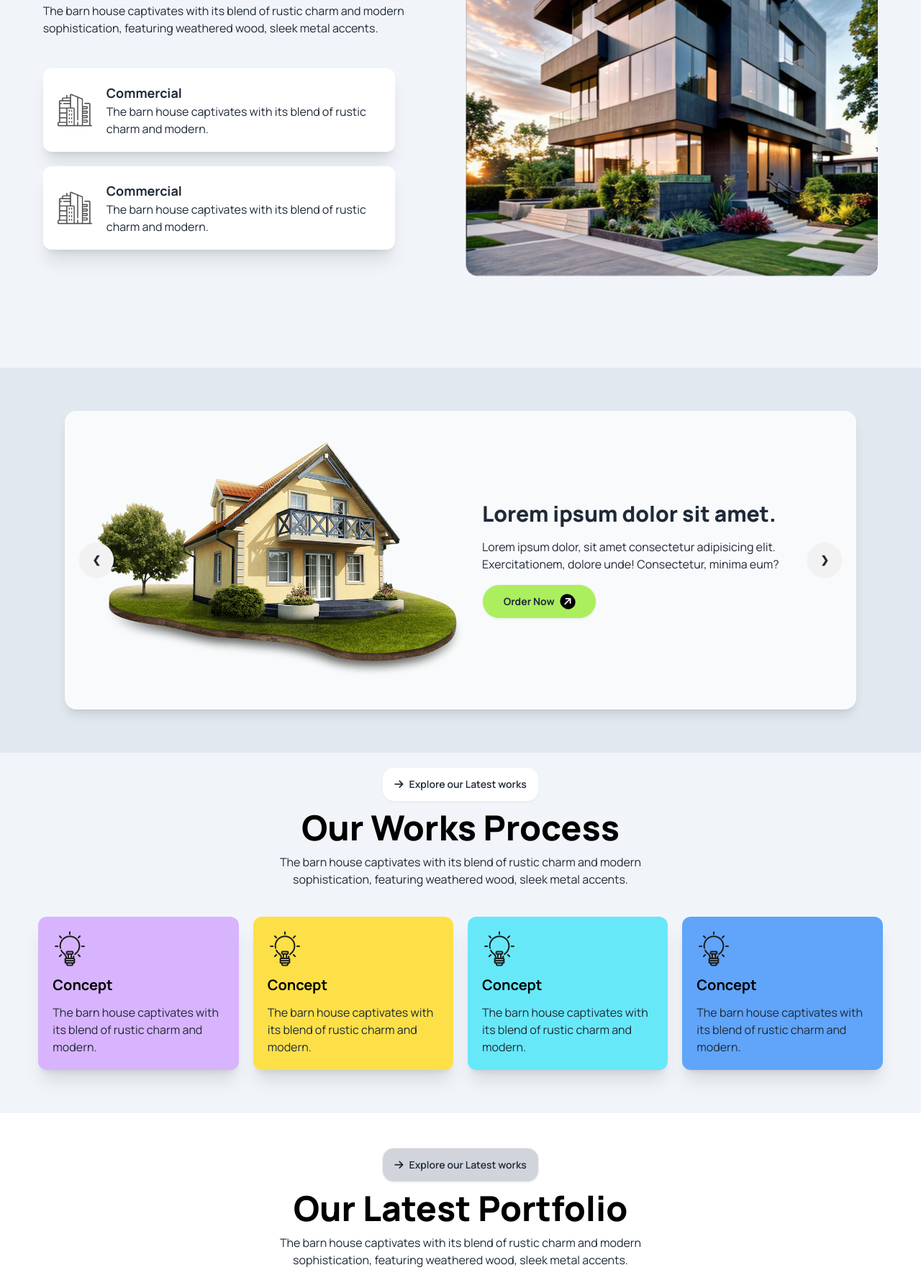
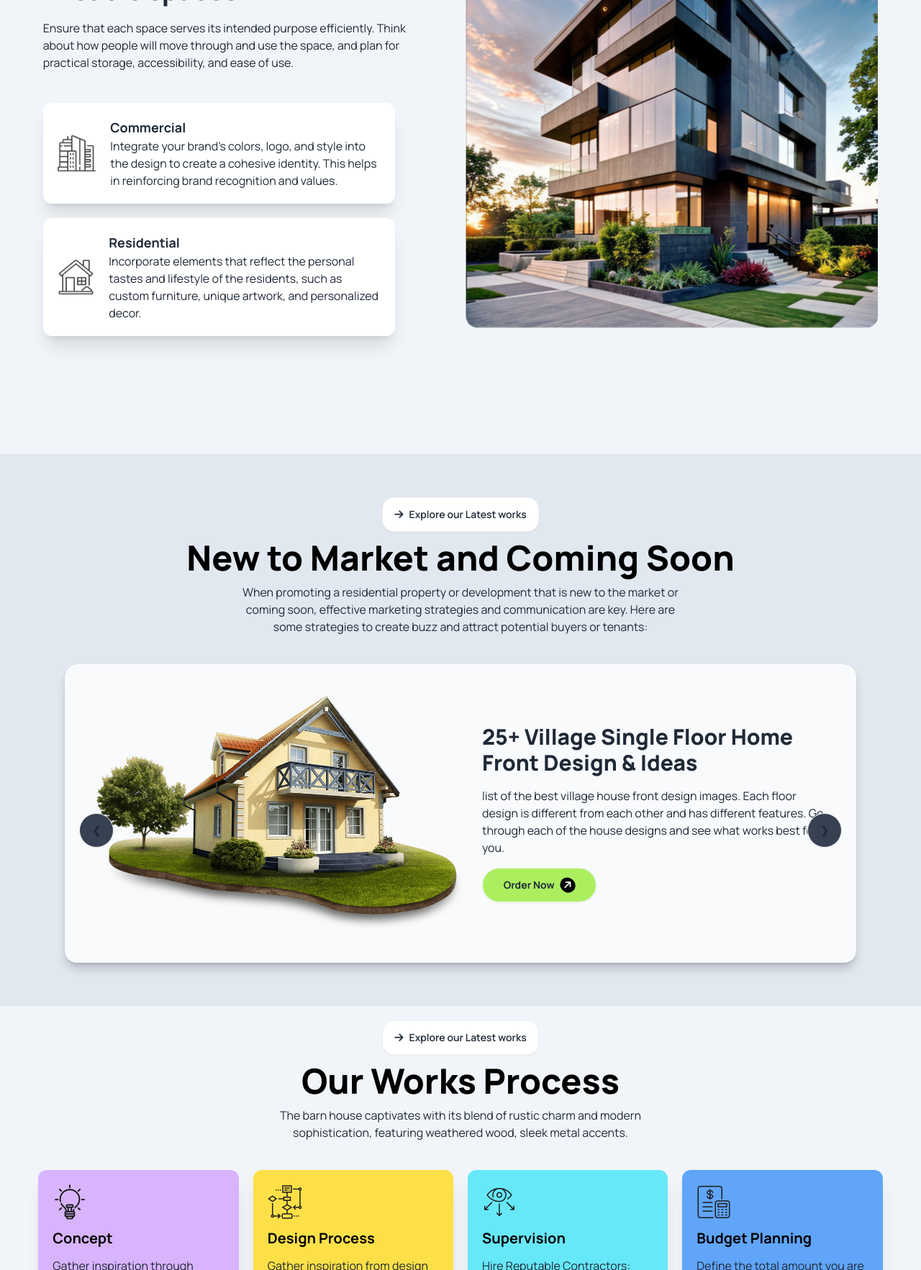
Before and after one commit to Rahul-4u/B10-Assignment-03, a website: page index.html in a window 1280 px wide. Shown: the part 1035-2800 px from the top of the page at 72% size. Drawn offline with nearby package versions, Linux system fonts and the light colour scheme.

Commit message:
new house design section redesign

```diff
--- a/index.html
+++ b/index.html
@@ -131,9 +131,9 @@
              <div class="md:w-2/3 w-full text-center">
                  <h1 class="md:text-5xl text-2xl font-[900]">A barn house of this design has a striking appearance</h1>
                  <br>
-                 <p>The barn house captivates with its blend of rustic charm and modern sophistication, featuring weathered wood, sleek metal accents, and large windows that flood the space with natural light.</p>
+                 <p>Large, clean lines with a minimalist aesthetic. The use of materials like metal siding alongside traditional wood gives it a sleek, modern edge. Bold contrasts, such as a dark roof with lighter-colored walls or vice versa, can make the barn house stand out.</p>
                  <br>
-                 <button class="btn bg-arrow-bg rounded-3xl w-full md:w-1/5"><span class="font-bold">Biew Details</span> <i class="fa-solid fa-arrow-right bg-black text-white p-2  rounded-full -rotate-45"></i> </button>
+                 <button class="btn bg-arrow-bg rounded-3xl w-full md:w-1/5"><span class="font-bold">View Details</span> <i class="fa-solid fa-arrow-right bg-black text-white p-2  rounded-full -rotate-45"></i> </button>
              </div>
           </div>
 
@@ -153,31 +153,31 @@
 
             <!--About us content div -->
 
-            <div class="md:w-1/2 md:my-36 mdpy-20 my-5 space-y-5">
+            <div class="md:w-1/2 md:my-36 mdpy-20 my-5  space-y-5">
                 <div class="md:space-y-5 space-y-1 text-center md:text-start ">
                     <a href="/"> <i class="fa-solid fa-arrow-right"></i> <span>About Us</span></a>
                     <br>
                     <h1 class="md:text-4xl text-2xl  font-[900]">We design thoughtful,<br class="hidden md:block">
                          liveable spaces</h1 >
-                    <p>The barn house captivates with its blend of rustic charm and modern sophistication, featuring weathered wood, sleek metal accents.</p>
+                    <p class="md:pr-10"> Ensure that each space serves its intended purpose efficiently. Think about how people will move through and use the space, and plan for practical storage, accessibility, and ease of use.</p>
                 </div>
                 <br>
                 <!--  -->
-                <div class="flex gap-5 md:w-5/6 shadow-xl md:items-center rounded-xl bg-white p-5">
-                    <div><img src="assets/commercial.png" alt=""></div>
+                <div class="flex justify-between gap-5 md:w-5/6 shadow-xl md:items-center rounded-xl bg-white p-5">
+                    <div class="w-1/3"><img src="assets/commercial.png" alt=""></div>
                     <div>
                         <h2 class="text-lg font-bold">Commercial</h2>
-                         <p>The barn house captivates with its blend of rustic charm and modern.</p>
+                         <p>Integrate your brand’s colors, logo, and style into the design to create a cohesive identity. This helps in reinforcing brand recognition and values.</p>
                     </div>
                 </div>
                 <!--  -->
 
                 <!--  -->
-                <div class="flex gap-5 md:w-5/6 shadow-xl md:items-center rounded-xl bg-white p-5">
-                    <div><img src="assets/commercial.png" alt=""></div>
+                <div class="flex justify-between gap-5 md:w-5/6 shadow-xl md:items-center rounded-xl bg-white p-5">
+                    <div class="w-1/3"><img src="assets/residential.png" alt=""></div>
                     <div>
-                        <h2 class="text-lg font-bold">Commercial</h2>
-                         <p>The barn house captivates with its blend of rustic charm and modern.</p>
+                        <h2 class="text-lg font-bold">Residential</h2>
+                         <p>Incorporate elements that reflect the personal tastes and lifestyle of the residents, such as custom furniture, unique artwork, and personalized decor.</p>
                     </div>
                 </div>
 
@@ -193,8 +193,20 @@
      </section>
 
      <!-- ---Our clintes reating--- section Start -->
-      <section class="w-full   bg-slate-200 p-10">
-        <div class="w-11/12 mx-auto bg-slate-50 rounded-2xl shadow-lg my-5">
+      <section class="w-full   bg-slate-200 md:p-10 py-5">
+             <!-- works titel div start -->
+             <div class="md:w-2/3 py-5 mx-auto text-center space-y-3">
+              <a href="/" class="btn bg-white rounded-2xl"> <i class="fa-solid fa-arrow-right"></i> <span>Explore our Latest works</span></a>
+              <br>
+              <h1 class="text-5xl text-black font-[900]">New to Market and Coming Soon              </h1>
+              <p class="md:px-20">When promoting a residential property or development that is new to the market or coming soon, effective marketing strategies and communication are key. Here are some strategies to create buzz and attract potential buyers or tenants:
+
+              </p>
+              </div>
+        <div class="w-11/12 mx-auto bg-slate-500 rounded-2xl shadow-lg my-5">
+
+
+         <div class="w-full mx-auto bg-slate-50 rounded-2xl shadow-lg my-5">
           <div class="carousel w-full">
 
             <!-- card 1 -->
@@ -202,19 +214,21 @@
               <!-- carusel item -->
                <div class="md:flex items-center justify-between gap-6 md:p-11 p-4 ">
                 <!--  -->
-                <div class="max-w-lg">
-                  <img src="images/imgs.png" alt="">
+                <div class="max-w-lg max-h-96">
+                  <img class="w-full h-full" src="images/imgs.png" alt="">
                 </div>
                 <div class="md:w-1/2 space-y-4">
-                  <h1 class="md:text-3xl text-xl font-[900]">Lorem ipsum dolor sit amet.</h1>
-                  <p>Lorem ipsum dolor, sit amet consectetur adipisicing elit. Exercitationem, dolore unde! Consectetur, minima eum?</p>
+                  <h1 class="md:text-3xl text-xl font-[900]">25+ Village Single Floor Home Front Design & Ideas
+
+                  </h1>
+                  <p>list of the best village house front design images. Each floor design is different from each other and has different features. Go through each of the house designs and see what works best for you.</p>
                   <button class="btn bg-arrow-bg rounded-3xl  md:w-1/3"><span class="font-bold">Order Now</span> <i class="fa-solid fa-arrow-right bg-black text-white p-1  rounded-full -rotate-45"></i> </button>
                 </div>
                </div>
                <!-- end -->
-              <div class="absolute left-5 right-5 top-1/2 flex -translate-y-1/2 transform justify-between">
-                <a href="#slide3" class="btn btn-circle">❮</a>
-                <a href="#slide2" class="btn btn-circle">❯</a>
+              <div class="absolute md:left-5 md:right-5 md:top-1/2 flex md:-translate-y-1/2 transform md:justify-between md:bottom-1/2 bottom-4 right-5">
+                <a href="#slide3" class="btn btn-circle bg-gray-700">❮</a>
+                <a href="#slide2" class="btn btn-circle bg-gray-700">❯</a>
               </div>
             </div>
 
@@ -223,19 +237,19 @@
               <!-- carusel item -->
                <div class="md:flex items-center justify-between gap-6 md:p-11 p-4 ">
                 <!--  -->
-                <div class="max-w-lg">
-                  <img src="images/imgs.png" alt="">
+                <div class="max-w-lg max-h-96">
+                  <img class="w-full h-full" src="images/img-2.png" alt="">
                 </div>
                 <div class="md:w-1/2 space-y-4">
-                  <h1 class="md:text-3xl text-xl font-[900]">Lorem ipsum dolor sit amet.</h1>
-                  <p>Lorem ipsum dolor, sit amet consectetur adipisicing elit. Exercitationem, dolore unde! Consectetur, minima eum?</p>
+                  <h1 class="md:text-3xl text-xl font-[900]">Simple sober low budget design pune maharashtra</h1>
+                  <p>Designing a simple, sober, and low-budget home in Pune, Maharashtra, involves focusing on affordability while maintaining functionality and aesthetic appeal. Here’s a guide to achieve that.</p>
                   <button class="btn bg-arrow-bg rounded-3xl  md:w-1/3"><span class="font-bold">Order Now</span> <i class="fa-solid fa-arrow-right bg-black text-white p-1  rounded-full -rotate-45"></i> </button>
                 </div>
                </div>
                <!-- end -->
-              <div class="absolute left-5 right-5 top-1/2 flex -translate-y-1/2 transform justify-between">
-                <a href="#slide1" class="btn btn-circle">❮</a>
-                <a href="#slide3" class="btn btn-circle">❯</a>
+              <div class="absolute md:left-5 md:right-5 md:top-1/2 flex md:-translate-y-1/2 transform md:justify-between bottom-4 md:bottom-1/2 right-5">
+                <a href="#slide1" class="btn btn-circle bg-gray-700">❮</a>
+                <a href="#slide3" class="btn btn-circle bg-gray-700">❯</a>
               </div>
             </div>
 
@@ -244,28 +258,24 @@
               <!-- carusel item -->
                <div class="md:flex items-center justify-between gap-6 md:p-11 p-4 ">
                 <!--  -->
-                <div class="max-w-lg">
-                  <img src="images/imgs.png" alt="">
+                <div class="max-w-lg max-h-96">
+                  <img class="w-full h-full" src="images/img-3.png" alt="">
                 </div>
                 <div class="md:w-1/2 space-y-4">
-                  <h1 class="md:text-3xl text-xl font-[900]">Lorem ipsum dolor sit amet.</h1>
-                  <p>Lorem ipsum dolor, sit amet consectetur adipisicing elit. Exercitationem, dolore unde! Consectetur, minima eum?</p>
+                  <h1 class="md:text-3xl text-xl font-[900]">Model Desain Rumah Klasik Mewah Minimalis Yang Menawan</h1>
+                  <p>Model Desain Rumah Klasik Mewah Minimalis Yang Menawan - Apakah Anda pengagum model dan desain Rumah Mewah? Telusuri foto ide & desain untuk menciptakan Rumah impian anda.</p>
                   <button class="btn bg-arrow-bg rounded-3xl  md:w-1/3"><span class="font-bold">Order Now</span> <i class="fa-solid fa-arrow-right bg-black text-white p-1  rounded-full -rotate-45"></i> </button>
                 </div>
                </div>
                <!-- end -->
-              <div class="absolute left-5 right-5 top-1/2 flex -translate-y-1/2 transform justify-between">
-                <a href="#slide1" class="btn btn-circle">❮</a>
-                <a href="#slide2" class="btn btn-circle">❯</a>
+              <div class="absolute md:left-5 md:right-5 md:top-1/2 flex md:-translate-y-1/2 transform md:justify-between bottom-4  md:bottom-1/2 last:right-5">
+                <a href="#slide2" class="btn btn-circle bg-gray-700">❮</a>
+                <a href="#slide1" class="btn btn-circle bg-gray-700">❯</a>
               </div>
             </div>
 
 
-
-
-
-
-
+            </div>
          </div>
         </div>
 
@@ -287,28 +297,28 @@
               <div class="space-y-3 bg-purple-300 shadow-xl rounded-xl p-5 ">
                 <img src="assets/concept.png" alt="">
                 <h2 class="text-xl font-bold text-black">Concept</h2>
-                <p>The barn house captivates with its blend of rustic charm and modern.</p>
+                <p>Gather inspiration through design magazines, websites, and social media platforms. Create mood boards or Pinterest boards to visualize your preferred style and elements.</p>
               </div>
 
-              <!-- card  1 -->
+              <!-- card  2-->
               <div class="space-y-3 bg-yellow-300 shadow-xl rounded-xl p-5 ">
-                <img src="assets/concept.png" alt="">
-                <h2 class="text-xl font-bold text-black">Concept</h2>
-                <p>The barn house captivates with its blend of rustic charm and modern.</p>
+                <img src="assets/flow-chart.png" alt="">
+                <h2 class="text-xl font-bold text-black">Design Process</h2>
+                <p>Gather inspiration from design magazines, websites, and social media. Create mood boards or Pinterest boards to visualize your style and preferences.</p>
               </div>
 
-              <!-- card  1 -->
+              <!-- card  3 -->
               <div class="space-y-3 bg-cyan-300 shadow-xl rounded-xl p-5 ">
-                <img src="assets/concept.png" alt="">
-                <h2 class="text-xl font-bold text-black">Concept</h2>
-                <p>The barn house captivates with its blend of rustic charm and modern.</p>
+                <img src="assets/vision.png" alt="">
+                <h2 class="text-xl font-bold text-black">Supervision</h2>
+                <p>Hire Reputable Contractors: Choose experienced and well-reviewed contractors, builders, and subcontractors. Verify their credentials and past work.</p>
               </div>
 
-              <!-- card  1 -->
+              <!-- card  4 -->
               <div class="space-y-3 bg-blue-400 shadow-xl rounded-xl p-5 ">
-                <img src="assets/concept.png" alt="">
-                <h2 class="text-xl font-bold text-black">Concept</h2>
-                <p>The barn house captivates with its blend of rustic charm and modern.</p>
+                <img src="assets/budget-planning.png" alt="">
+                <h2 class="text-xl font-bold text-black">Budget Planning</h2>
+                <p>Define the total amount you are willing and able to spend on the project. This should include design, construction, furnishings, and contingencies.</p>
               </div>
             </div>
 
@@ -325,7 +335,7 @@
                          <a href="/" class="btn bg-gray-300 rounded-2xl"> <i class="fa-solid fa-arrow-right"></i> <span>Explore our Latest works</span></a>
                         <br>
                          <h1 class="md:text-5xl text-3xl text-black font-[900]">Our Latest Portfolio</h1>
-                        <p>The barn house captivates with its blend of rustic charm and modern sophistication, featuring weathered wood, sleek metal accents.</p>
+                        <p>Explain the purpose of the portfolio section. Highlight that it showcases your most recent and noteworthy projects to demonstrate your capabilities and design approach.</p>
                </div>
                <br>
                <!-- out latest card  div start -->
@@ -333,10 +343,11 @@
                 <div class="md:flex md:my-12 items-center  my-5 w-full mx-auto justify-between">
                   <div class="md:flex items-center md:space-x-8 p-2 rounded-xl md:w-2/3 shadow-2xl my-5">
                     <!--  -->
-                    <div><img class="h-[180px] w-[350px]" src="assets/img1.png" alt=""></div>
-                    <div class="space-y-2">
+                    <div class="max-w-1/3"><img class="h-[180px] w-full" src="assets/img1.png" alt=""></div>
+                    <div class="space-y-2 w-2/3">
                       <h2 class="text-xl font-bold text-black">Commerical</h2>
-                      <p>The barn house captivates with its blend of rustic charm and modern. The barn house captivates with its blend of rustic charm and modern .</p>
+                      <p>Introduce your firm with a brief description of your experience and expertise in commercial design. Highlight any unique aspects of your approach to commercial projects, such as focus on client needs, innovative design solutions, or sustainability.
+                      </p>
                       <button class="btn bg-gray-300 rounded-3xl p-2"><span class="font-bold">Biew Details</span> <i class="fa-solid font-bold fa-arrow-right bg-black text-white p-2  rounded-full -rotate-45"></i> </button>
                     </div>
                   </div>
```
Lines whose indentation alone changed are shown as unchanged.
